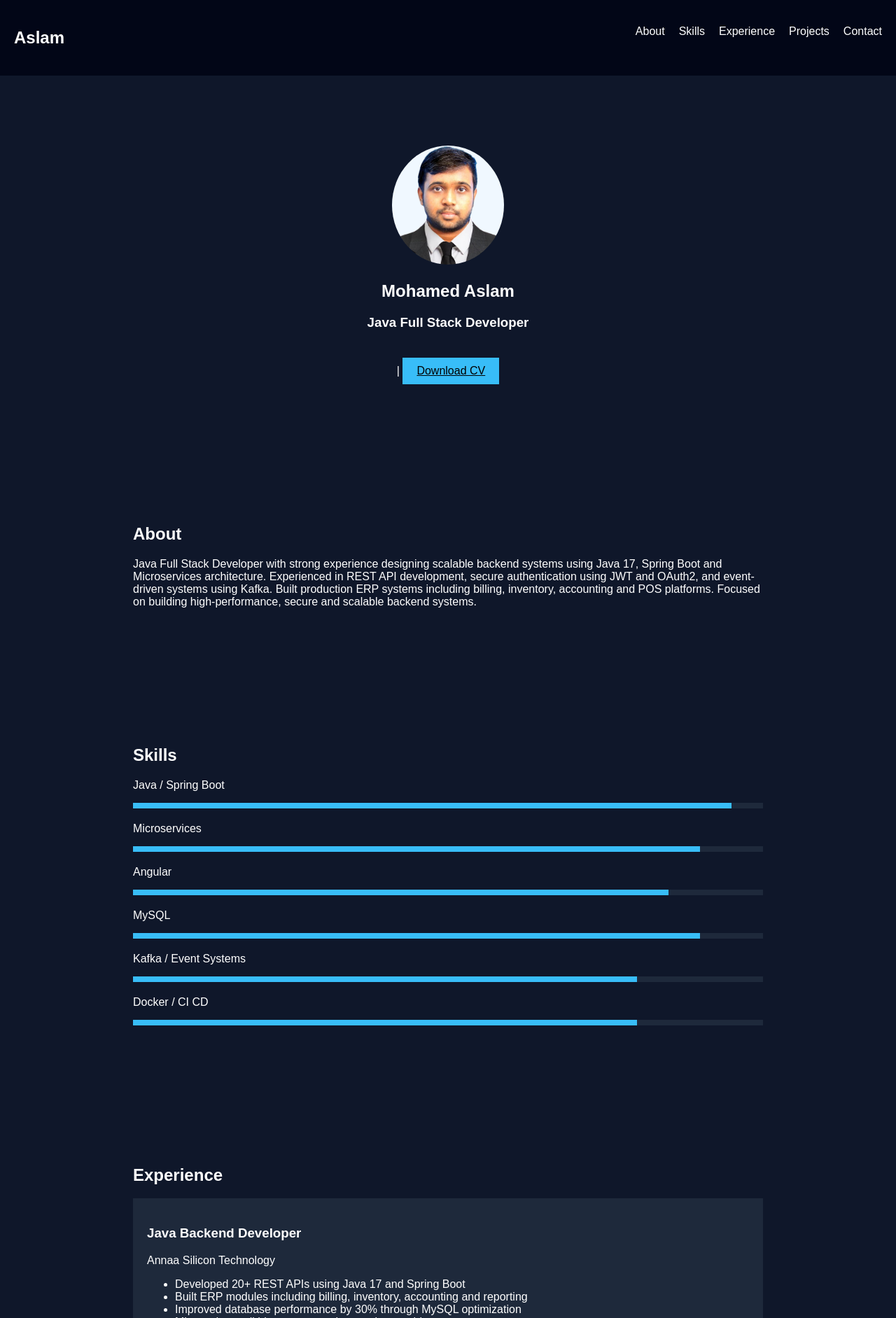
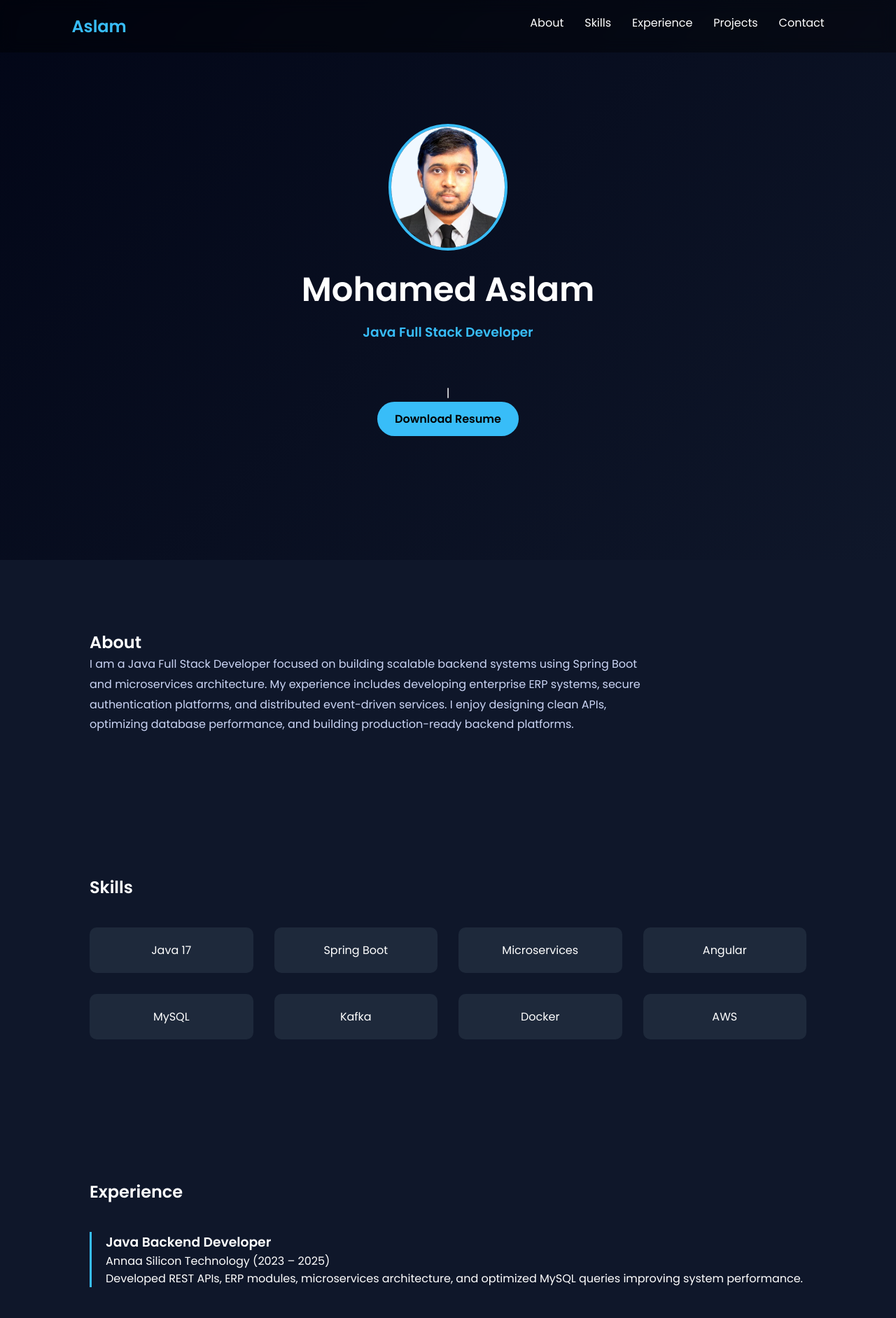
Before and after one commit to MohamedAslam2001/portfolio, a plain HTML site: page index.html in a window 1280 px wide. Shown: the top 1883 px of the page at 70% size. Drawn offline with nearby package versions, Linux system fonts and the light colour scheme.

Commit message:
Update index.html

```diff
--- a/index.html
+++ b/index.html
@@ -1,16 +1,189 @@
 <!DOCTYPE html>
 <html lang="en">
 <head>
+
 <meta charset="UTF-8">
 <meta name="viewport" content="width=device-width, initial-scale=1.0">
+
 <title>Mohamed Aslam | Java Full Stack Developer</title>
 
-<link rel="stylesheet" href="style.css">
-
-<link rel="stylesheet"
-href="https://cdnjs.cloudflare.com/ajax/libs/font-awesome/6.5.0/css/all.min.css">
+<link href="https://fonts.googleapis.com/css2?family=Poppins:wght@300;400;600&display=swap" rel="stylesheet">
 
 <script src="https://cdn.jsdelivr.net/npm/typed.js@2.0.12"></script>
+
+<style>
+
+*{
+margin:0;
+padding:0;
+box-sizing:border-box;
+font-family:Poppins;
+}
+
+body{
+background:#0f172a;
+color:white;
+overflow-x:hidden;
+}
+
+/* NAV */
+
+nav{
+display:flex;
+justify-content:space-between;
+padding:20px 8%;
+position:fixed;
+width:100%;
+background:rgba(0,0,0,0.4);
+backdrop-filter:blur(10px);
+z-index:1000;
+}
+
+nav h2{
+color:#38bdf8;
+}
+
+nav ul{
+display:flex;
+gap:30px;
+list-style:none;
+}
+
+nav a{
+color:white;
+text-decoration:none;
+font-weight:500;
+}
+
+/* HERO */
+
+.hero{
+height:100vh;
+display:flex;
+flex-direction:column;
+justify-content:center;
+align-items:center;
+text-align:center;
+background:linear-gradient(135deg,#020617,#0f172a);
+}
+
+.hero img{
+width:170px;
+border-radius:50%;
+margin-bottom:20px;
+border:4px solid #38bdf8;
+}
+
+.hero h1{
+font-size:48px;
+}
+
+.hero h3{
+color:#38bdf8;
+margin:10px 0;
+}
+
+.typing{
+font-size:20px;
+height:30px;
+margin-bottom:20px;
+}
+
+.btn{
+background:#38bdf8;
+padding:12px 25px;
+color:black;
+border-radius:30px;
+text-decoration:none;
+font-weight:600;
+}
+
+/* SECTION */
+
+section{
+padding:100px 10%;
+}
+
+/* ABOUT */
+
+.about p{
+max-width:800px;
+line-height:1.8;
+color:#cbd5f5;
+}
+
+/* SKILLS */
+
+.skills{
+display:grid;
+grid-template-columns:repeat(auto-fit,minmax(200px,1fr));
+gap:30px;
+margin-top:40px;
+}
+
+.skill{
+background:#1e293b;
+padding:20px;
+border-radius:10px;
+text-align:center;
+}
+
+/* EXPERIENCE */
+
+.timeline{
+border-left:3px solid #38bdf8;
+padding-left:20px;
+margin-top:40px;
+}
+
+.timeline-item{
+margin-bottom:30px;
+}
+
+/* PROJECTS */
+
+.projects{
+display:grid;
+grid-template-columns:repeat(auto-fit,minmax(280px,1fr));
+gap:30px;
+margin-top:40px;
+}
+
+.project{
+background:#1e293b;
+padding:25px;
+border-radius:12px;
+transition:0.3s;
+}
+
+.project:hover{
+transform:translateY(-8px);
+background:#334155;
+}
+
+/* CONTACT */
+
+.contact{
+text-align:center;
+}
+
+.contact a{
+display:block;
+margin:10px;
+color:#38bdf8;
+text-decoration:none;
+}
+
+/* FOOTER */
+
+footer{
+text-align:center;
+padding:30px;
+background:#020617;
+margin-top:60px;
+}
+
+</style>
 </head>
 
 <body>
@@ -28,7 +201,7 @@ href="https://cdnjs.cloudflare.com/ajax/libs/font-awesome/6.5.0/css/all.min.css"
 
 <section class="hero">
 
-<img src="profile.png" class="profile">
+<img src="profile.png">
 
 <h1>Mohamed Aslam</h1>
 
@@ -37,24 +210,25 @@ href="https://cdnjs.cloudflare.com/ajax/libs/font-awesome/6.5.0/css/all.min.css"
 <p class="typing"></p>
 
 <a class="btn" href="Mohamed_Aslam_Full_Stack_Developer.pdf" download>
-Download CV
+Download Resume
 </a>
 
 </section>
 
-<section id="about">
+<section id="about" class="about">
 
 <h2>About</h2>
 
 <p>
-Java Full Stack Developer with strong experience designing scalable
-backend systems using Java 17, Spring Boot and Microservices architecture.
-Experienced in REST API development, secure authentication using JWT and
-OAuth2, and event-driven systems using Kafka.
 
-Built production ERP systems including billing, inventory,
-accounting and POS platforms. Focused on building high-performance,
-secure and scalable backend systems.
+I am a Java Full Stack Developer focused on building scalable backend systems
+using Spring Boot and microservices architecture. My experience includes
+developing enterprise ERP systems, secure authentication platforms,
+and distributed event-driven services.
+
+I enjoy designing clean APIs, optimizing database performance,
+and building production-ready backend platforms.
+
 </p>
 
 </section>
@@ -65,35 +239,14 @@ secure and scalable backend systems.
 
 <div class="skills">
 
-<div class="skill">
-<p>Java / Spring Boot</p>
-<div class="bar"><div style="width:95%"></div></div>
-</div>
-
-<div class="skill">
-<p>Microservices</p>
-<div class="bar"><div style="width:90%"></div></div>
-</div>
-
-<div class="skill">
-<p>Angular</p>
-<div class="bar"><div style="width:85%"></div></div>
-</div>
-
-<div class="skill">
-<p>MySQL</p>
-<div class="bar"><div style="width:90%"></div></div>
-</div>
-
-<div class="skill">
-<p>Kafka / Event Systems</p>
-<div class="bar"><div style="width:80%"></div></div>
-</div>
-
-<div class="skill">
-<p>Docker / CI CD</p>
-<div class="bar"><div style="width:80%"></div></div>
-</div>
+<div class="skill">Java 17</div>
+<div class="skill">Spring Boot</div>
+<div class="skill">Microservices</div>
+<div class="skill">Angular</div>
+<div class="skill">MySQL</div>
+<div class="skill">Kafka</div>
+<div class="skill">Docker</div>
+<div class="skill">AWS</div>
 
 </div>
 
@@ -103,20 +256,19 @@ secure and scalable backend systems.
 
 <h2>Experience</h2>
 
-<div class="card">
+<div class="timeline">
+
+<div class="timeline-item">
 
 <h3>Java Backend Developer</h3>
+<p>Annaa Silicon Technology (2023 – 2025)</p>
 
-<p>Annaa Silicon Technology</p>
+<p>
+Developed REST APIs, ERP modules, microservices architecture,
+and optimized MySQL queries improving system performance.
+</p>
 
-<ul>
-<li>Developed 20+ REST APIs using Java 17 and Spring Boot</li>
-<li>Built ERP modules including billing, inventory, accounting and reporting</li>
-<li>Improved database performance by 30% through MySQL optimization</li>
-<li>Migrated monolithic system to microservices architecture</li>
-<li>Resolved 50+ production issues in live systems</li>
-
-</ul>
+</div>
 
 </div>
 
@@ -133,20 +285,19 @@ secure and scalable backend systems.
 <h3>Retail ERP System</h3>
 
 <p>
-Enterprise retail ERP including GST billing,
-POS transactions, inventory management and
-financial accounting.
+Enterprise retail ERP including POS, billing,
+inventory, accounting and financial reporting.
 </p>
 
 </div>
 
 <div class="project">
 
-<h3>E Commerce Management</h3>
+<h3>E-Commerce Platform</h3>
 
 <p>
-Full e-commerce platform with product catalog,
-JWT authentication and PluralPay payment gateway integration.
+Secure authentication, product management,
+order APIs and PluralPay payment integration.
 </p>
 
 </div>
@@ -157,18 +308,18 @@ JWT authentication and PluralPay payment gateway integration.
 
 <p>
 Microservices based booking system integrated
-with Secugen Hamster Pro fingerprint authentication.
+with Secugen Hamster Pro fingerprint device.
 </p>
 
 </div>
 
 <div class="project">
 
-<h3>Additional Systems</h3>
+<h3>Management Systems</h3>
 
 <p>
-Jewellery management system, chit fund management,
-school management system and hospital management platform.
+Jewellery, Chit Fund, School and Hospital
+management systems built using Java stack.
 </p>
 
 </div>
@@ -177,29 +328,44 @@ school management system and hospital management platform.
 
 </section>
 
-<section id="contact">
+<section id="contact" class="contact">
 
 <h2>Contact</h2>
 
-<p>
-
 <a href="mailto:mohamedaslam212001@gmail.com">
-<i class="fa fa-envelope"></i> Email
+mohamedaslam212001@gmail.com
 </a>
 
-</p>
-
-<p>
-
-<a href="https://linkedin.com/in/aslam-it" target="_blank">
-<i class="fab fa-linkedin"></i> LinkedIn
+<a href="https://linkedin.com/in/aslam-it">
+linkedin.com/in/aslam-it
 </a>
-
-</p>
 
 </section>
 
-<script src="script.js"></script>
+<footer>
+
+<p>© Mohamed Aslam | Java Full Stack Developer</p>
+
+</footer>
+
+<script>
+
+var typed = new Typed(".typing", {
+
+strings:[
+"Building scalable backend systems",
+"Spring Boot Microservices Engineer",
+"Distributed Systems Developer",
+"Backend Performance Optimizer"
+],
+
+typeSpeed:60,
+backSpeed:40,
+loop:true
+
+});
+
+</script>
 
 </body>
 </html>
```
